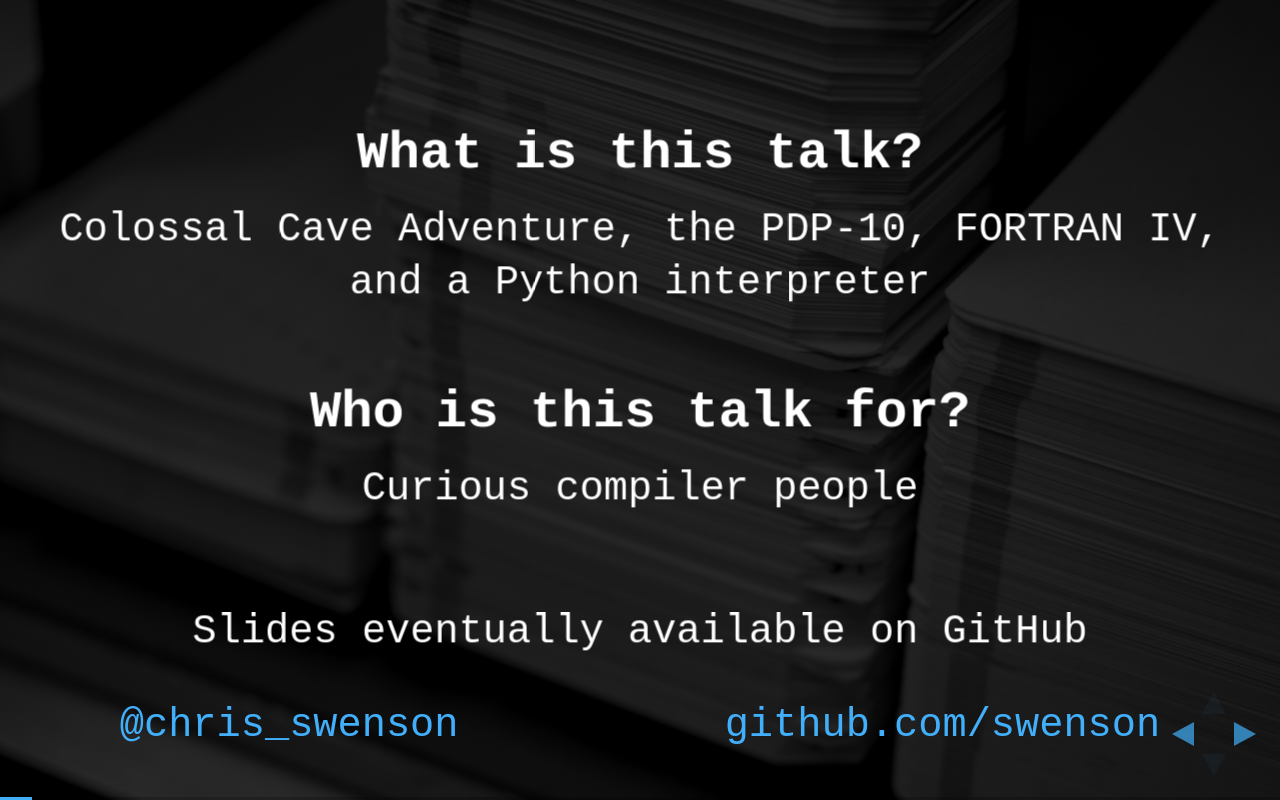
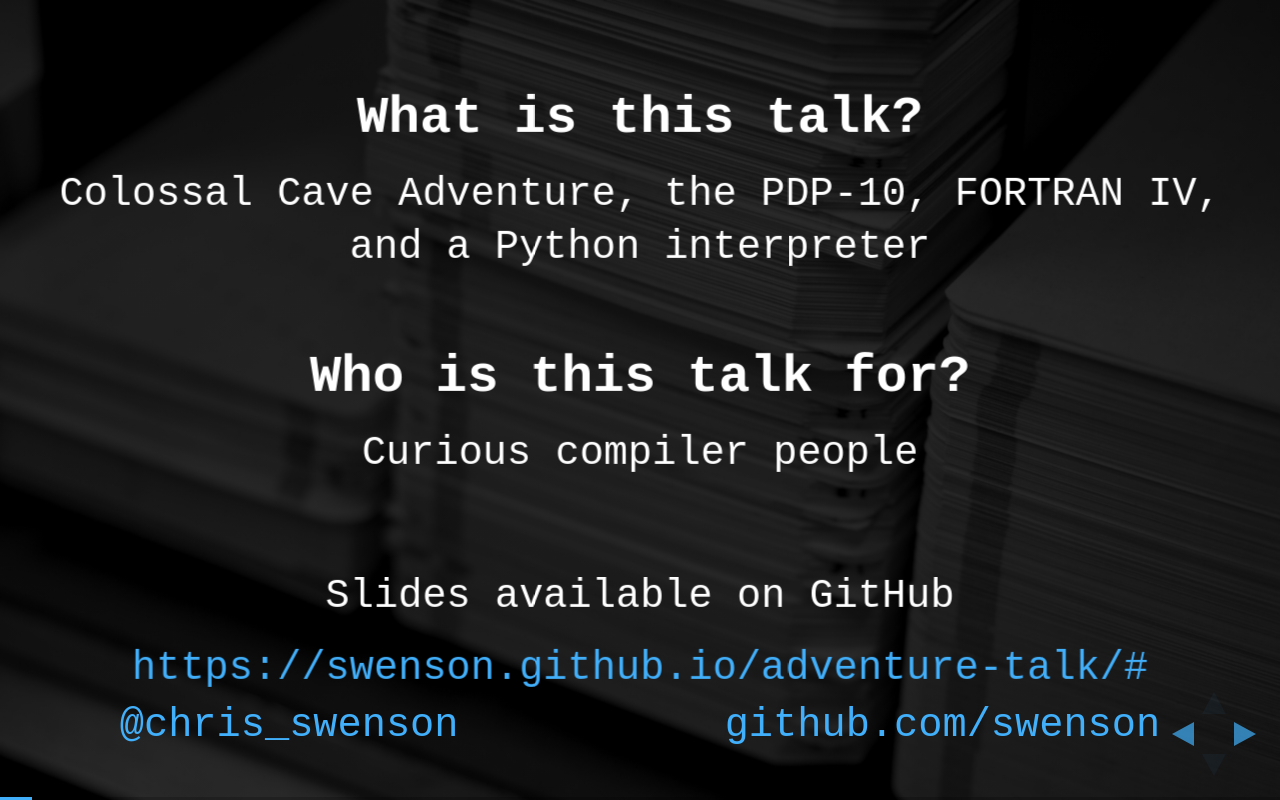
Before and after one commit to swenson/adventure-talk, a plain HTML site: page index.html in a window 1280 px wide. Both pictures are taken after a click on the button 1251 px from the left and 734 px from the top of the page. Drawn offline with nearby package versions, Linux system fonts and the light colour scheme; a web font is replaced by a local one.

Commit message:
Add link to GitHub site

```diff
--- a/index.html
+++ b/index.html
@@ -151,8 +151,8 @@ If you want a demo of this game playing right now, it is running on Heroku and a
 					<p class="center">Curious compiler people</p>
 
 					<br />
-					<p class="center">Slides eventually available on GitHub</p>
-					<!--<p class="center"><a href="https://swenson.github.io/.../#/">swenson...</a></p>-->
+					<p class="center">Slides available on GitHub</p>
+					<p class="center"><a href="https://swenson.github.io/adventure-talk/">https://swenson.github.io/adventure-talk/#</a></p>
 				</section>
 				<section>
 					<h3>Who am I?</h3>
```
